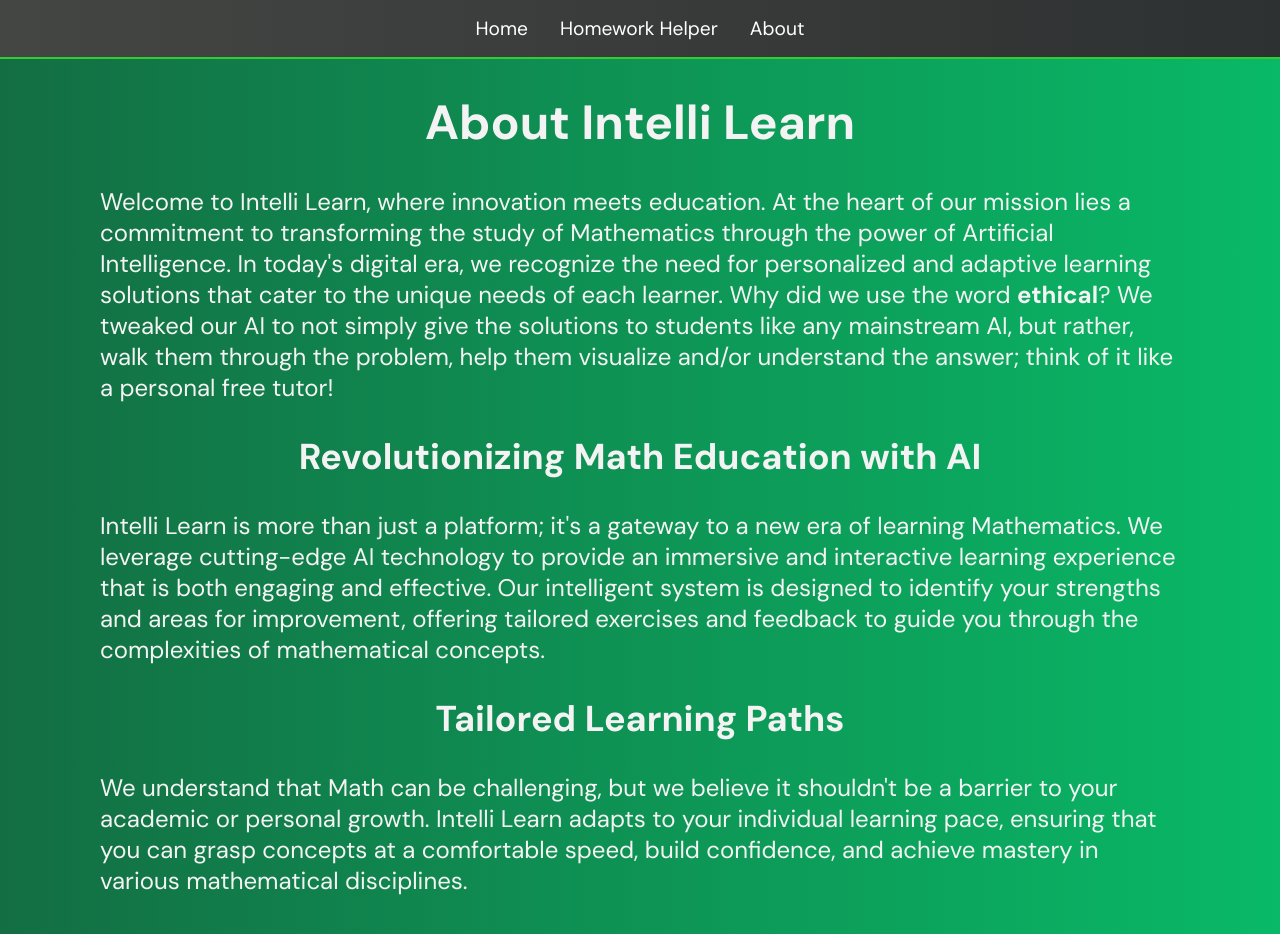
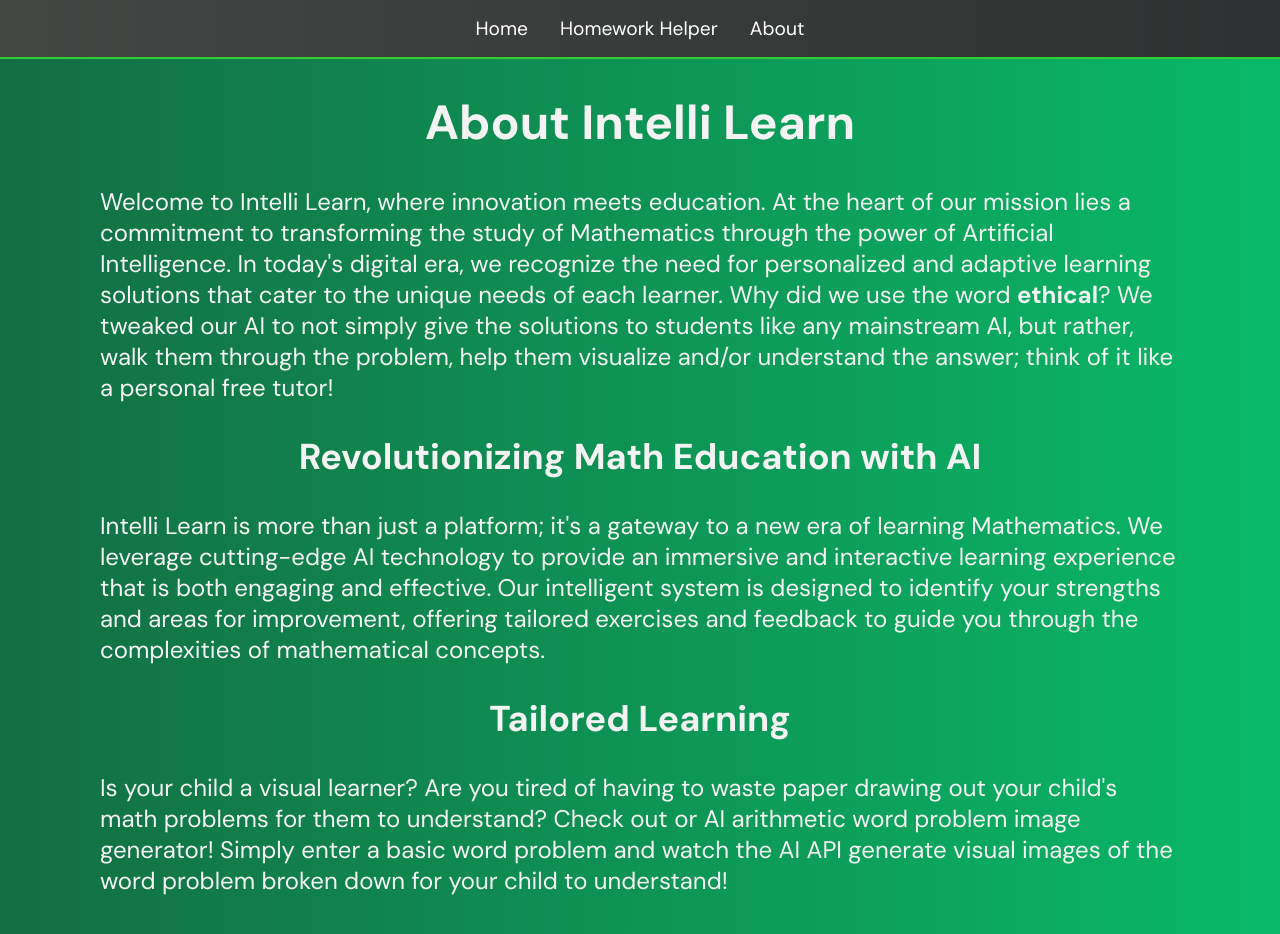
Before and after one commit to IanDBrown/henHacks2024, a React (Vite) app in the folder frontend/: page /about in a window 1280 px wide. Shown: the top 934 px of the page. Built offline with nearby package versions, Linux system fonts and the light colour scheme; a web font is replaced by a local one.

Commit message:
updated text in about me

```diff
--- a/frontend/src/components/AboutPage.tsx
+++ b/frontend/src/components/AboutPage.tsx
@@ -34,13 +34,13 @@ export default function AboutPage() {
 				concepts.
 			</p>
 
-			<h2>Tailored Learning Paths</h2>
+			<h2>Tailored Learning</h2>
 			<p>
-				We understand that Math can be challenging, but we believe it shouldn't
-				be a barrier to your academic or personal growth. Intelli Learn adapts
-				to your individual learning pace, ensuring that you can grasp concepts
-				at a comfortable speed, build confidence, and achieve mastery in various
-				mathematical disciplines.
+				Is your child a visual learner? Are you tired of having to waste paper
+				drawing out your child's math problems for them to understand? Check out
+				or AI arithmetic word problem image generator! Simply enter a basic word
+				problem and watch the AI API generate visual images of the word problem
+				broken down for your child to understand!
 			</p>
 
 			<h2>Empowering Learners Worldwide</h2>
```
